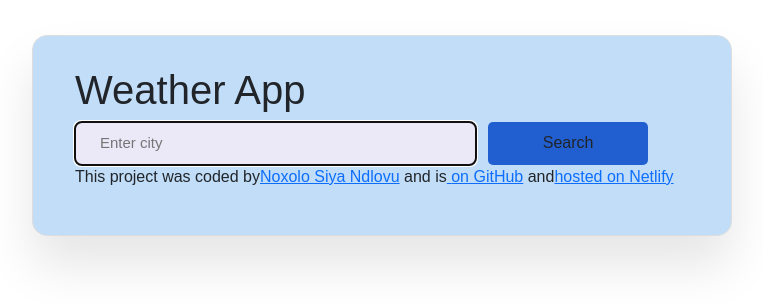
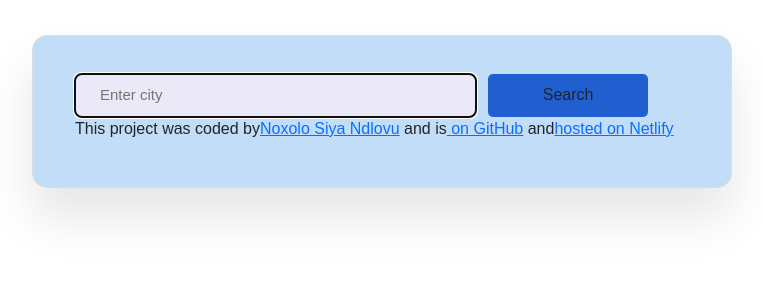
Before and after one commit to SiiyaN/jsx-weatherApp.js-main, a React (Create React App) app: page / in a window 1280 px wide. Shown: the top 304 px of the page, without its empty margins (258-1021 px from the left). Built offline with nearby package versions, Linux system fonts and the light colour scheme; no server answers.

Commit message:
Minor chsnge to th edisplay , removed the h1 header

```diff
--- a/src/App.jsx
+++ b/src/App.jsx
@@ -26,7 +26,7 @@ export default function App() {
   return (
     <div className="App">
       <div className="container">
-        <h1>Weather App</h1>
+        <h1></h1>
         <Search updateWeather={updateWeatherData} />
         {temperature && (
           <div>
```
